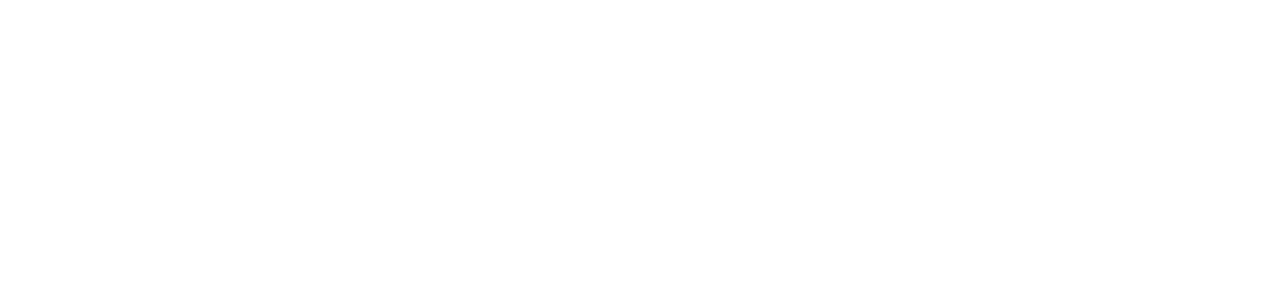
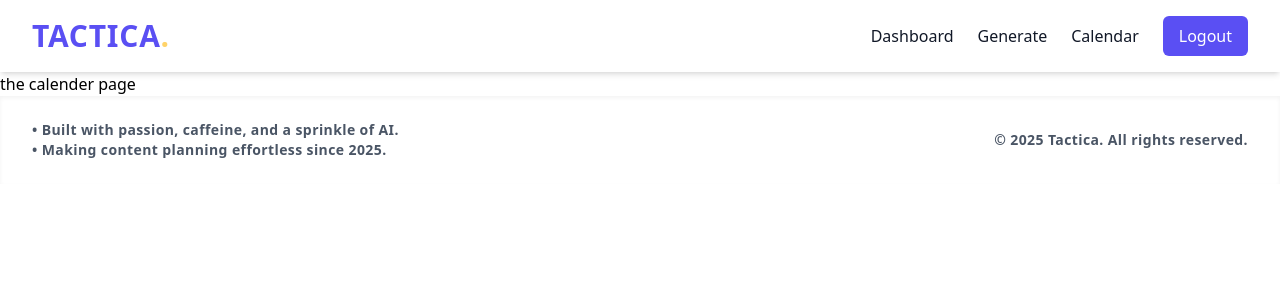
Before and after one commit to ashishkunthe/tactica-frontend, a React (Vite) app: page /calendar in a window 1280 px wide. Before the commit this address had no page. Shown: the top 300 px of the page. Built offline with nearby package versions, Linux system fonts and the light colour scheme.

Commit message:
added the components and navbar

```diff
--- a/package.json
+++ b/package.json
@@ -13,12 +13,14 @@
     "@tailwindcss/vite": "^4.1.11",
     "react": "^19.1.0",
     "react-dom": "^19.1.0",
+    "react-router-dom": "^7.6.2",
     "tailwindcss": "^4.1.11"
   },
   "devDependencies": {
     "@eslint/js": "^9.29.0",
     "@types/react": "^19.1.8",
     "@types/react-dom": "^19.1.6",
+    "@types/react-router-dom": "^5.3.3",
     "@vitejs/plugin-react": "^4.5.2",
     "eslint": "^9.29.0",
     "eslint-plugin-react-hooks": "^5.2.0",
--- a/src/App.tsx
+++ b/src/App.tsx
@@ -4,17 +4,21 @@
 import { Dashboard } from "./pages/Dashboard";
 import { Generate } from "./pages/Generate";
 import { Calender } from "./pages/Calender";
+import { Navbar } from "./components/Navbar";
+import { Footer } from "./components/Footer";
 
 export default function App() {
   return (
     <BrowserRouter>
+      <Navbar />
       <Routes>
         <Route path="/register" element={<Register />} />
         <Route path="/login" element={<Login />} />
-        <Route path="/dashboard" element={<Dashboard />} />
+        <Route path="/" element={<Dashboard />} />
         <Route path="/generate" element={<Generate />} />
-        <Route path="/calender" element={<Calender />} />
+        <Route path="/calendar" element={<Calender />} />
       </Routes>
+      <Footer />
     </BrowserRouter>
   );
 }
--- /dev/null
+++ b/src/components/Footer.tsx
@@ -0,0 +1,16 @@
+export function Footer() {
+  return (
+    <footer className="bg-white shadow-inner px-8 py-6 w-full font-extrabold tracking-wide">
+      <div className="max-w-7xl mx-auto flex flex-col md:flex-row justify-between items-center gap-4">
+        <div className="text-sm text-gray-600 text-center md:text-left">
+          • Built with passion, caffeine, and a sprinkle of AI. <br />• Making
+          content planning effortless since 2025.
+        </div>
+
+        <div className="text-sm text-gray-600 text-center md:text-right">
+          © {new Date().getFullYear()} Tactica. All rights reserved.
+        </div>
+      </div>
+    </footer>
+  );
+}
--- /dev/null
+++ b/src/components/Logo.tsx
@@ -0,0 +1,7 @@
+export function Logo() {
+  return (
+    <div className="text-3xl font-extrabold text-[#5A4FF3] tracking-wide">
+      TACTICA<span className="text-[#FFD369]">.</span>
+    </div>
+  );
+}
--- /dev/null
+++ b/src/components/Navbar.tsx
@@ -0,0 +1,34 @@
+import { Logo } from "./Logo";
+import { Link } from "react-router-dom";
+
+export function Navbar() {
+  return (
+    <div className="flex flex-col md:flex-row items-center justify-between px-8 py-4 shadow-md bg-white gap-4">
+      <Logo />
+
+      <div className="flex flex-col md:flex-row items-center gap-6">
+        <Link
+          to="/"
+          className="text-[#111827] hover:text-[#5A4FF3] font-medium transition"
+        >
+          Dashboard
+        </Link>
+        <Link
+          to="/generate"
+          className="text-[#111827] hover:text-[#5A4FF3] font-medium transition"
+        >
+          Generate
+        </Link>
+        <Link
+          to="/calendar"
+          className="text-[#111827] hover:text-[#5A4FF3] font-medium transition"
+        >
+          Calendar
+        </Link>
+        <button className="bg-[#5A4FF3] hover:bg-[#4a3df0] text-white px-4 py-2 rounded-md font-medium transition">
+          Logout
+        </button>
+      </div>
+    </div>
+  );
+}
```
Also changed, not shown: 1 other file (tests, documents, lock files or other folders).
